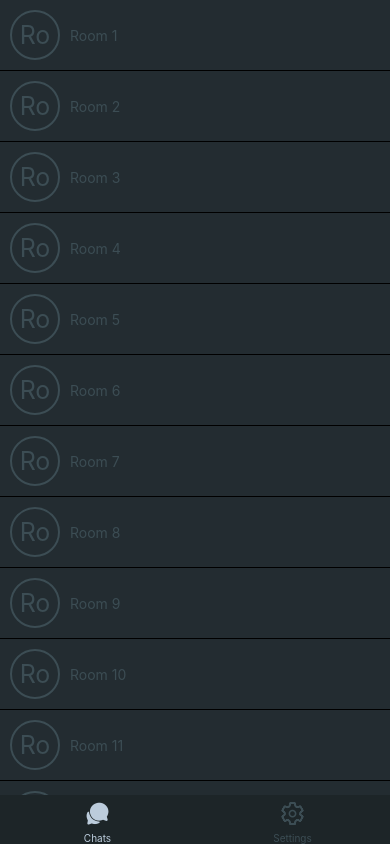
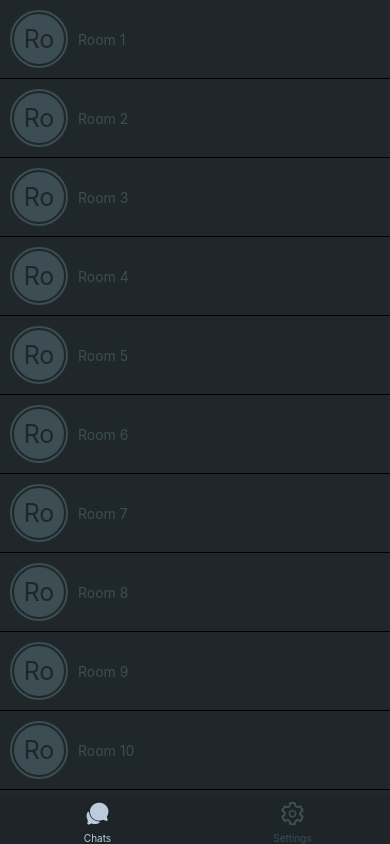
Before and after one commit to pedropds/go-chat-room, a React Native app in the folder go-chat-frontend/: screen /Chats in a window 390 px wide. Built offline with nearby package versions, Linux system fonts and the light colour scheme.

Commit message:
More small changes

```diff
--- a/go-chat-frontend/src/Constants.tsx
+++ b/go-chat-frontend/src/Constants.tsx
@@ -1,6 +1,8 @@
 export const THEME_COLORS = {
     BACKGROUND_MENU_COLOR: '#1d2528',
+    CHAT_LIST_COLOR: '#1f272a',
     ACTIVE_SCREEN_TAB: '#bcccdc',
     INACTIVE_SCREEN_TAB: '#3c4d54',
-    ROOM_COLOR: '#3c4d54',
+    INITIALS_ROOM_COLOR: '#3c4d54',
+    TEXT_ROOM_COLOR: '#bcccdc',
 }
--- a/go-chat-frontend/src/components/ChatMain.tsx
+++ b/go-chat-frontend/src/components/ChatMain.tsx
@@ -82,7 +82,7 @@ export default class ChatList extends Component<{}, ChatListState> {
 const styles = StyleSheet.create({
     container: {
         flex: 1,
-        backgroundColor: '#232c31',
+        backgroundColor: THEME_COLORS.CHAT_LIST_COLOR,
         alignItems: 'center',
         justifyContent: 'center',
         width: '100%'
@@ -102,7 +102,7 @@ const styles = StyleSheet.create({
         flexWrap: 'wrap',
         alignContent: 'center',
         paddingLeft: 10,
-        color: THEME_COLORS.ROOM_COLOR,
+        color: THEME_COLORS.INITIALS_ROOM_COLOR,
     },
     firstItem: {
         borderTopWidth: 0,
--- a/go-chat-frontend/src/components/icon/LettersIcon.tsx
+++ b/go-chat-frontend/src/components/icon/LettersIcon.tsx
@@ -18,25 +18,37 @@ export default class LetterIcon extends Component<LetterIconProps> {
     render() {
         const { initials } = this.props;
         return (
-            <View style={styles.container}>
-                <Text style={styles.text}>{initials}</Text>
+            <View style={styles.outerContainer}>
+                <View style={styles.innerContainer}>
+                    <Text style={styles.text}>{initials}</Text>
+                </View>
             </View>
-          );
+        );
     }
 }
 
 const styles = StyleSheet.create({
-    container: {
+    outerContainer: {
+        width: 58,
+        height: 58,
+        borderRadius: 29,
+        borderWidth: 2,
+        borderColor: THEME_COLORS.INITIALS_ROOM_COLOR,
+        justifyContent: 'center',
+        alignItems: 'center',
+    },
+    innerContainer: {
         width: 50,
         height: 50,
         borderRadius: 25,
         borderWidth: 2,
-        borderColor: THEME_COLORS.ROOM_COLOR,
+        borderColor: THEME_COLORS.INITIALS_ROOM_COLOR,
+        backgroundColor: THEME_COLORS.INITIALS_ROOM_COLOR,
         justifyContent: 'center',
         alignItems: 'center',
     },
     text: {
-        color: THEME_COLORS.ROOM_COLOR,
+        color: THEME_COLORS.CHAT_LIST_COLOR,
         fontSize: 25,
     },
 });
```
